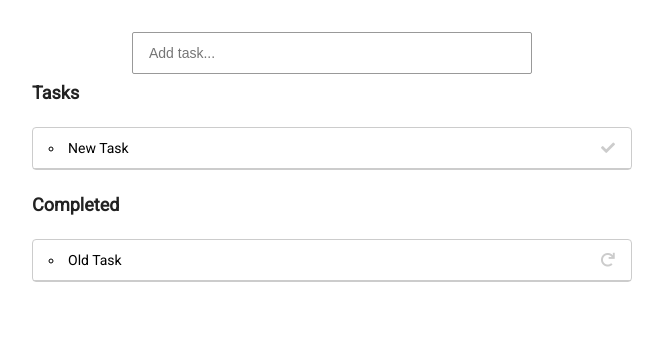
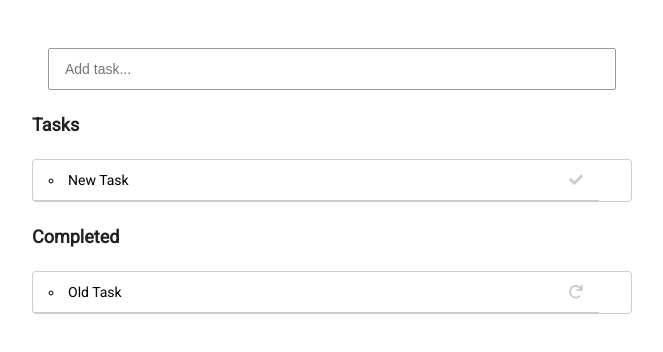
Before and after one commit to easwarmoorthy/todoApp, a plain HTML site: page index.html in a window 1280 px wide. Shown: the whole page, without its empty margins (308-971 px from the left). Drawn offline with nearby package versions, Linux system fonts and the light colour scheme.

Commit message:
Update style.css

```diff
--- a/css/style.css
+++ b/css/style.css
@@ -9,9 +9,8 @@
   margin-right: auto;
 }
 input{
-  display:block;
-  width: 400px;
-  margin: 0 auto;
+  width: calc( 100% - 32px);
+  margin: 16px;
   line-height: 20px;
   padding: 10px 16px;
   font-size: 14px;
@@ -25,6 +24,7 @@ input:focus{
   box-shadow:  0px 0px 3px teal;
 }
 form{
+  text-align: center;
   margin-top: 32px;
 }
 body{
@@ -45,6 +45,7 @@ ul{
   border-radius: 4px;
 }
 li{
+  width: calc( 100% - 32px);
   font-size: 14px;
   word-wrap: break-word;
   list-style-type: circle;
```
